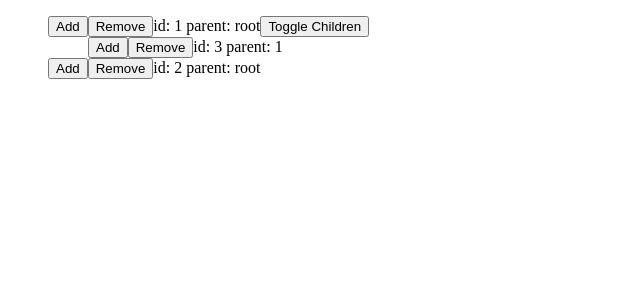
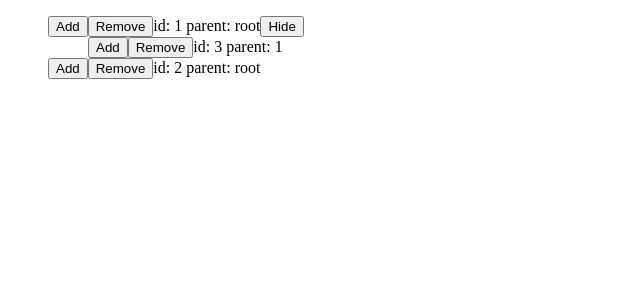
Before and after one commit to harm-meijer/tutorial, a React (Create React App) app: page / in a window 1280 px wide. Shown: the top 300 px of the page, without its empty margins (0-640 px from the left). Built offline with nearby package versions, Linux system fonts and the light colour scheme.

Commit message:
Improvement on button behaviour

```diff
--- a/src/components/Item.js
+++ b/src/components/Item.js
@@ -18,9 +18,12 @@ const Item = memo(function ItemComponent({ id, parentId }) {
       <button onClick={addClicked}>Add</button>
       <button onClick={removeClicked}>Remove</button>
       {item.value}
-      {hasChildren > 0 && (
-        <button onClick={hideClicked}>Toggle Children</button>
-      )}
+      {/* Change the button Hide / Show according to availability */}
+      {showChildren && hasChildren > 0 ? (
+        <button onClick={hideClicked}>Hide</button>
+      ) : hasChildren > 0 ? (
+        <button onClick={hideClicked}>Show</button>
+      ) : null}
       <ul>
         {showChildren &&
           item.children.map((childId) => (
```
